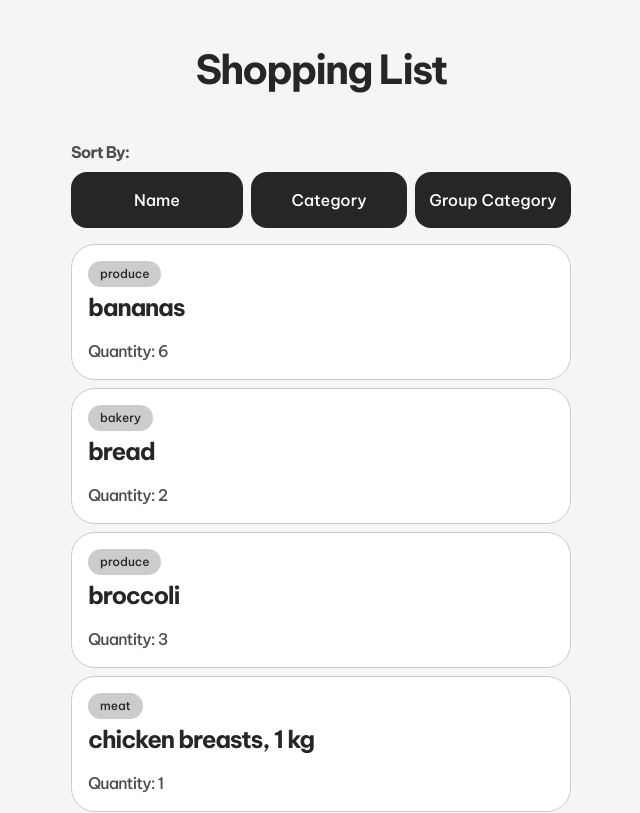
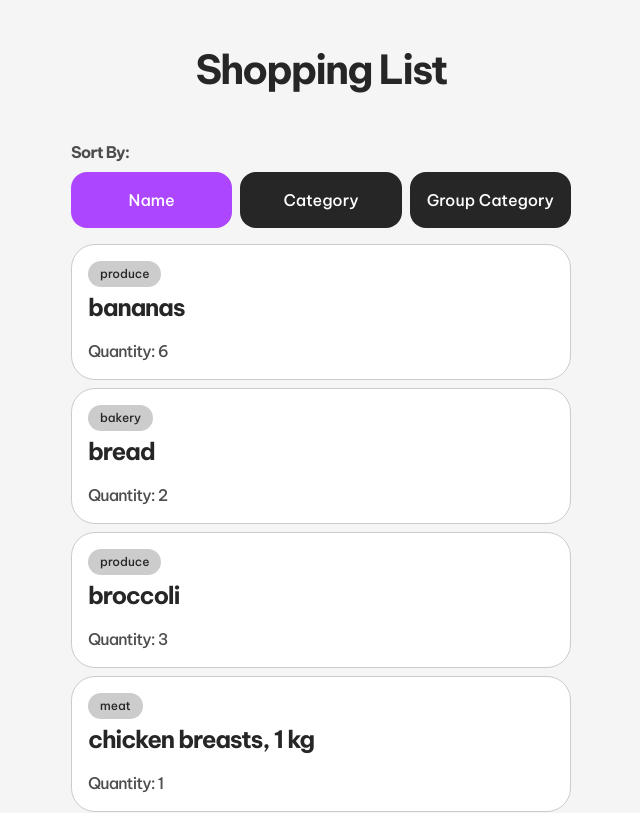
Before and after one commit to louispadillo/cprg306a-assignment, a Next.js app: page /week-6 in a window 1280 px wide. Shown: the top 813 px of the page, without its empty margins (319-959 px from the left). Built offline with nearby package versions, Linux system fonts and the light colour scheme.

Commit message:
added a selected state to the buttons so the user knows which sort mode they're using

```diff
--- a/app/week-6/items-list.js
+++ b/app/week-6/items-list.js
@@ -1,13 +1,31 @@
 "use client";
 
-export default function ItemsList({setSortBy}) {
-    return(
+export default function ItemsList({sortBy, setSortBy}) {
+    const baseStyle =
+    "p-4 flex flex-1 rounded-2xl text-white justify-center items-center enabled:active:scale-95 transition-all duration-100 hover:bg-blue-500";
+
+    return (
     <div>
       <h3 className="text-[16px] font-semibold tracking-tighter text-dark-700 pb-2">Sort By:</h3>
       <div className="flex flex-row gap-2 justify-between w-[500px] mb-4">
-                <button onClick={() => setSortBy("name")} className="p-4 flex flex-1 rounded-2xl text-white bg-dark-900 justify-center items-center enabled:active:scale-95 transition-transform duration-100 hover:bg-blue-500">Name</button>
-                <button onClick={() => setSortBy("category")} className="p-2 flex flex-1 rounded-2xl text-white bg-dark-900 justify-center items-center enabled:active:scale-95 transition-transform duration-100 hover:bg-blue-500">Category</button>
-                <button onClick={() => setSortBy("group")} className="p-2 flex flex-1 rounded-2xl text-white bg-dark-900 justify-center items-center enabled:active:scale-95 transition-transform duration-100 hover:bg-blue-500">Group Category</button>
+        <button
+          onClick={() => setSortBy("name")}
+          className={`${baseStyle} ${sortBy === "name" ? "bg-purple-500" : "bg-dark-900"}`}
+        >
+          Name
+        </button>
+        <button
+          onClick={() => setSortBy("category")}
+          className={`${baseStyle} ${sortBy === "category" ? "bg-purple-500" : "bg-dark-900"}`}
+        >
+          Category
+        </button>
+        <button
+          onClick={() => setSortBy("group")}
+          className={`${baseStyle} ${sortBy === "group" ? "bg-purple-500" : "bg-dark-900"}`}
+        >
+          Group Category
+        </button>
       </div>
     </div>
   );
--- a/app/week-6/page.js
+++ b/app/week-6/page.js
@@ -11,7 +11,7 @@ export default function Page() {
         <main className="pb-6">
             <h1 className="text-center text-[40px] tracking-tighter font-bold p-10 text-dark-900">Shopping List</h1>
             <div className="flex flex-col justify-center items-center">
-                <ItemsList setSortBy={setSortBy}/>
+                <ItemsList sortBy={sortBy} setSortBy={setSortBy}/>
                 <Items sortBy={sortBy}/>
                 <GoBackFilled />
             </div>
```
Lines whose indentation alone changed are shown as unchanged.
